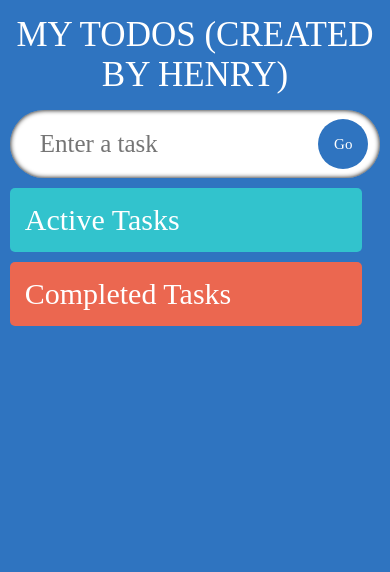
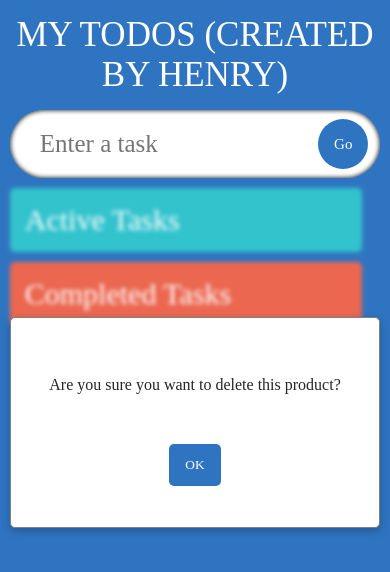
Before and after one commit to henrytrust1111/TodoList-Typescript, a React (Vite) app: page / in a window 390 px wide. Shown: the top 572 px of the page. Built offline with nearby package versions, Linux system fonts and the light colour scheme; a web font is replaced by a local one.

Commit message:
popUpStyle

```diff
--- a/src/App.css
+++ b/src/App.css
@@ -14,6 +14,7 @@
   display: flex;
   flex-direction: column;
   align-items: center;
+  position: relative;
 }
 
 .heading{
--- a/src/App.tsx
+++ b/src/App.tsx
@@ -4,9 +4,11 @@ import InputField from "./components/InputField";
 import { Todo } from "./model";
 import TodoList from "./components/TodoList";
 import { DragDropContext, DropResult } from "react-beautiful-dnd";
+import PopUp from "./components/PopUp";
 
 const App: React.FC = () => {
   const [todo, setTodo] = useState<string>("");
+  const [ok, setOk] = useState<boolean>(true);
   const [todos, setTodos] = useState<Todo[]>([]);
   const [completedTodos, setCompletedTodos] = useState<Todo[]>([]);
 
@@ -21,31 +23,39 @@ const App: React.FC = () => {
 
   // console.log(todos);
 
-  const onDragEnd = (result:DropResult)=>{
+  const onDragEnd = (result: DropResult) => {
     // console.log(result);
-    const {source,destination} = result
-    if(!destination) return
-    if(destination.droppableId===source.droppableId && destination.index===source.index) return
-    let add,active=todos,complete=completedTodos;
-    if(source.droppableId==="TodosList1"){
-      add = active[source.index]
-      active.splice(source.index, 1)
-    }else{
-      add = complete[source.index]
-      complete.splice(source.index, 1)
+    const { source, destination } = result;
+    if (!destination) return;
+    if (
+      destination.droppableId === source.droppableId &&
+      destination.index === source.index
+    )
+      return;
+    let add,
+      active = todos,
+      complete = completedTodos;
+    if (source.droppableId === "TodosList1") {
+      add = active[source.index];
+      active.splice(source.index, 1);
+    } else {
+      add = complete[source.index];
+      complete.splice(source.index, 1);
     }
-    if(destination.droppableId==="TodosList1"){
-      active.splice(destination.index, 0, add)
-    }else{
-      complete.splice(destination.index, 0, add)
+    if (destination.droppableId === "TodosList1") {
+      active.splice(destination.index, 0, add);
+    } else {
+      complete.splice(destination.index, 0, add);
     }
-    setCompletedTodos(complete)
-    setTodos(active)
-  }
+    setCompletedTodos(complete);
+    setTodos(active);
+  };
 
   return (
+    <>
       <DragDropContext onDragEnd={onDragEnd}>
         <div className="App">
+          {ok ? <PopUp setOk={setOk} /> : null}
           <span className="heading">My Todos (created by HENRY)</span>
 
           <InputField todo={todo} setTodo={setTodo} handleAdd={handleAdd} />
@@ -58,6 +68,7 @@ const App: React.FC = () => {
           />
         </div>
       </DragDropContext>
+    </>
   );
 };
 
--- a/src/components/PopStyle.css
+++ b/src/components/PopStyle.css
@@ -1,7 +1,8 @@
 .deletealert{
     width: 100%;
-    height: 25%;
+    height: 100%;
     position: absolute;
+    /* background-color: black; */
     display: flex;
     align-items: center;
     justify-content: center;
@@ -10,18 +11,19 @@
 }
 .deleteoption{
     width: 60%;
-    height: 100%;
+    height: 25%;
     display: flex;
     flex-direction: column;
     align-items: center;
     justify-content: space-around;
     background-color: white;
+    /* background-color: purple; */
     border: 1px solid gray;
     border-radius: 5px;
     box-shadow: rgba(0, 0, 0, 0.24) 0px 3px 8px;
 }
 .deleteoption p{
-    color: rgb(247, 85, 85);
+    color: #272525;
 }
 .undel{
     width: 100%;
@@ -46,17 +48,25 @@
     /* background-color: blue; */
 }
 .deletediv button{
-    width: 40%;
+    width: 20%;
     height: 40%;
     border-radius: 5px;
-    border: navy;
+    border:#2f74c0;
     cursor: pointer;
-    background-color: navy;
+    background-color: #2f74c0;
     color: white;
 }
 .deletediv button:hover{
-    background-color: red;
+ background-color: #388ae2;
 }
 .deletediv button:active{
-    background-color: navy;
+    transform: scale(0.8);
+    box-shadow: 0 0 5px #000;
 }
+
+@media screen and (max-width:700px) {
+    .deleteoption{
+        width: 95%;
+        height: 25%;
+    }
+}
--- a/src/components/PopUp.tsx
+++ b/src/components/PopUp.tsx
@@ -2,17 +2,21 @@ import React from 'react'
 import { MdCancel } from 'react-icons/md'
 import "./PopStyle.css"
 
-const PopUp:React.FC = () => {
+
+interface Props{
+    setOk:React.Dispatch<React.SetStateAction<boolean>>
+}
+
+const PopUp:React.FC<Props>  = ({setOk}) => {
   return (
     <div className="deletealert">
         <div className="deleteoption">
             <div className="undel">
-            <MdCancel className='undo'/>
-
+            {/* <MdCancel className='undo'/> */}
             </div>
             <p>Are you sure you want to delete this product?</p>
             <div className= "deletediv">
-                <button>DELETE</button>
+                <button onClick={()=>setOk(false)}>OK</button>
             </div>
         </div>
     </div>
```
Lines whose indentation alone changed are shown as unchanged.
